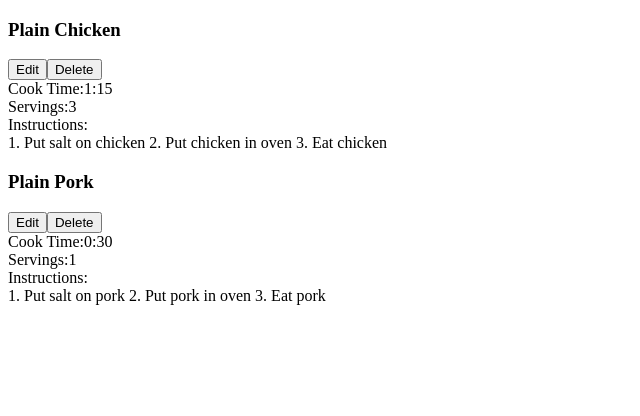
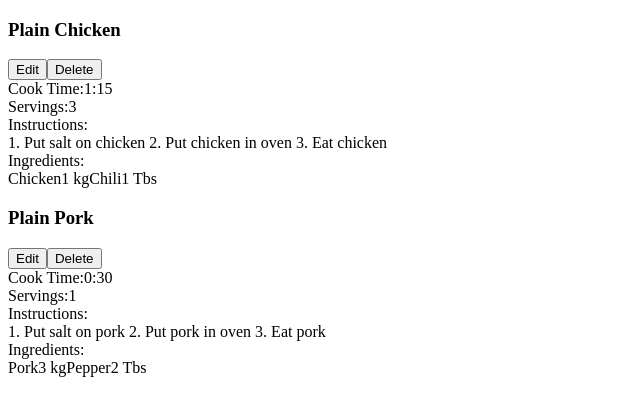
Before and after one commit to icecrimu/cooking-with-react, a React (Create React App) app: page / in a window 1280 px wide. Shown: the top 416 px of the page, without its empty margins (0-640 px from the left). Built offline with nearby package versions, Linux system fonts and the light colour scheme.

Commit message:
Ingredient JSX

```diff
--- a/src/App.js
+++ b/src/App.js
@@ -10,14 +10,38 @@
     cookTime: "1:15",
     servings: 3,
     instructions:
-      "1. Put salt on chicken \n2. Put chicken in oven\n 3. Eat chicken"
+      "1. Put salt on chicken \n2. Put chicken in oven\n 3. Eat chicken",
+    ingredients: [
+      {
+        id: 1,
+        name: "Chicken",
+        amount: "1 kg"
+      },
+      {
+        id: 2,
+        name: "Chili",
+        amount: "1 Tbs"
+      }
+    ]
   },
   {
     id: 2,
     name: "Plain Pork",
     cookTime: "0:30",
     servings: 1,
-    instructions: "1. Put salt on pork\n 2. Put pork in oven \n 3. Eat pork"
+    instructions: "1. Put salt on pork\n 2. Put pork in oven \n 3. Eat pork",
+    ingredients: [
+      {
+        id: 1,
+        name: "Pork",
+        amount: "3 kg"
+      },
+      {
+        id: 2,
+        name: "Pepper",
+        amount: "2 Tbs"
+      }
+    ]
   }
 ]
 
--- /dev/null
+++ b/src/Ingredient.js
@@ -0,0 +1,10 @@
+import React from "react"
+
+export default function Ingredient({ name, amount }) {
+  return (
+    <>
+      <span>{name}</span>
+      <span>{amount}</span>
+    </>
+  )
+}
--- /dev/null
+++ b/src/IngredientList.js
@@ -0,0 +1,8 @@
+import React from "react"
+import Ingredient from "./Ingredient"
+export default function IngredientList({ ingredients }) {
+  const ingredientElements = ingredients.map(ingredient => {
+    return <Ingredient key={ingredient.id} {...ingredient} />
+  })
+  return <div>{ingredientElements}</div>
+}
--- a/src/Recipe.js
+++ b/src/Recipe.js
@@ -1,7 +1,8 @@
 import React from "react"
+import IngredientList from "./IngredientList"
 
 export default function Recipe(props) {
-  const { name, cookTime, servings, instructions } = props
+  const { name, cookTime, servings, instructions, ingredients } = props
   return (
     <div>
       <div>
@@ -23,6 +24,12 @@
         <span>Instructions:</span>
         <div>{instructions}</div>
       </div>
+      <div>
+        <span>Ingredients:</span>
+        <div>
+          <IngredientList ingredients={ingredients} />
+        </div>
+      </div>
     </div>
   )
 }
```
